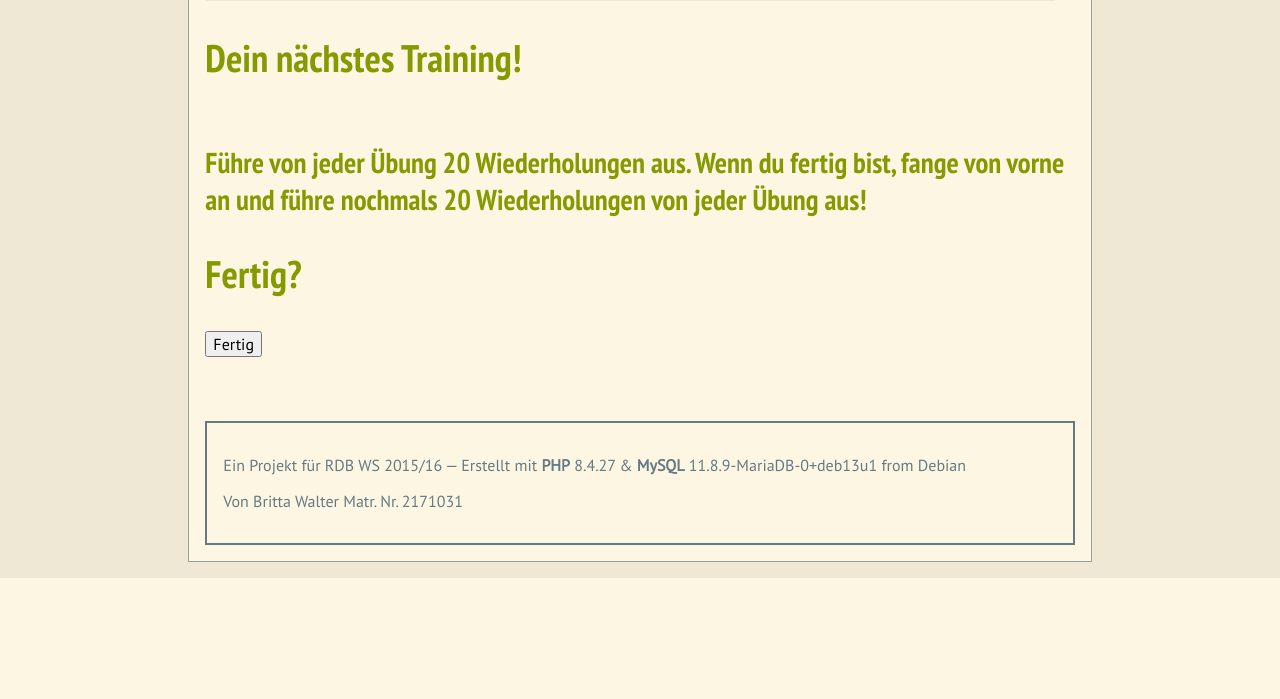
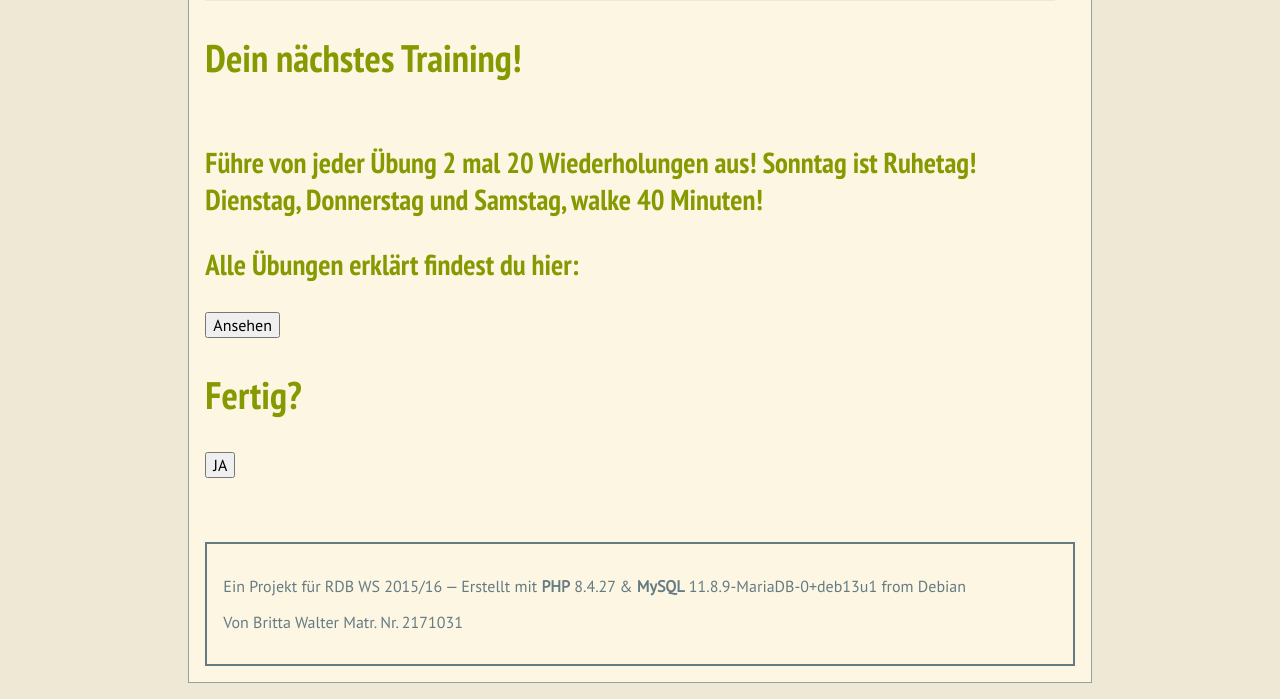
Before and after one commit to brittamw/Artikel1, a PHP site: page /next-training.php in a window 1280 px wide. Shown: the part 232-931 px from the top of the page. Before the commit the page ends 810 px from the top, so only its background shows below. Run offline with PHP 8.4, Linux system fonts and the light colour scheme; data that the repository does not hold is empty.

Commit message:
Added files via upload

```diff
--- a/next-training.php
+++ b/next-training.php
@@ -48,14 +48,17 @@ require_once 'include/header.html.inc';
 
 	<?=html_table_from_array($allidwork)?>
 
-	<h3>Führe von jeder Übung 20 Wiederholungen aus. Wenn du fertig bist, fange von vorne an und führe nochmals 20 Wiederholungen von jeder Übung aus!</h3>
+	<h3>Führe von jeder Übung 2 mal 20 Wiederholungen aus!
+	Sonntag ist Ruhetag! Dienstag, Donnerstag und Samstag, walke 40 Minuten!</h3>
 
+	<h3>Alle Übungen erklärt findest du hier:</h3>
+	<form id="form-exercises" name="exercises" method="POST" target="_self" action = "all-exercises-explained.php"></form>
+	<input form="form-exercises" type="submit" value="Ansehen"><br>
 
 
 	<h2>Fertig?</h2>
-
 	<form id="form-training-fertig" name="training-fertig" method="POST" target="_self" action = "training-fertig.php"></form>
-	<input form="form-training-fertig" type="submit" value="Fertig" required><br>
+	<input form="form-training-fertig" type="submit" value="JA" required><br>
 
 </div>
 <?php require_once 'include/footer.html.inc'; ?>
```
